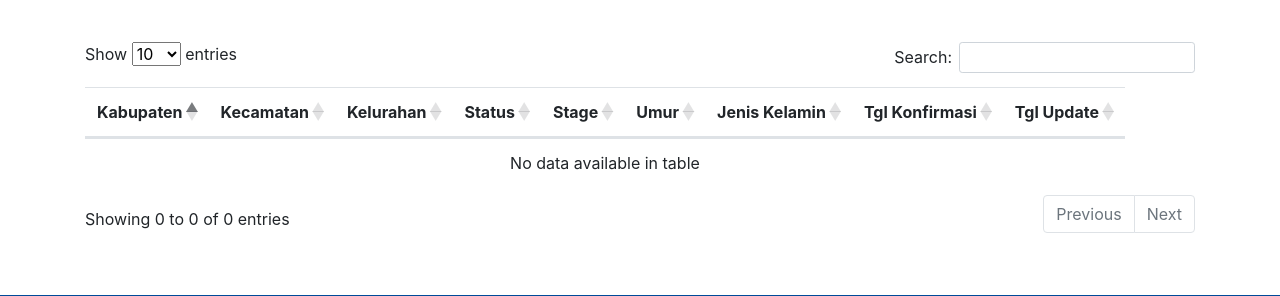
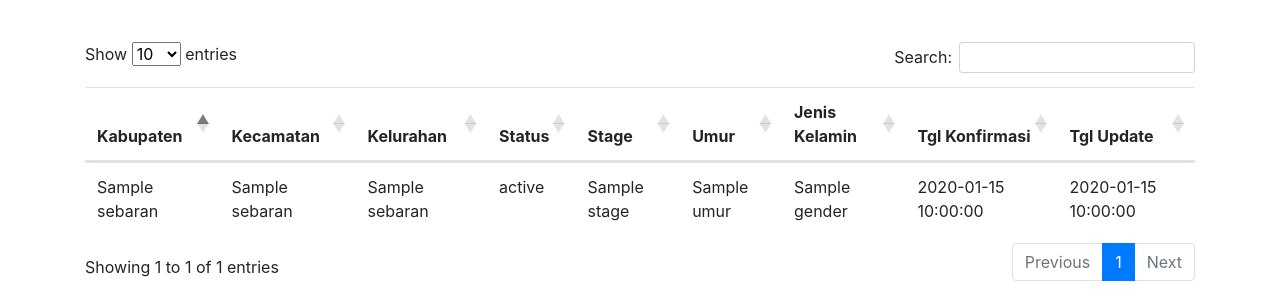
Before and after one commit to firstyudha/ci_covid19, a CodeIgniter app: the page made by application/views/vjabar_sebaran.php in a window 1280 px wide. Shown: the part 881-1177 px from the top of the page. Run offline with CodeIgniter, Linux system fonts and the light colour scheme; the template is opened without the code that fills it: most values are stand-ins (such as "Sample title", 1, 10 or a date in 2020); data that the repository does not hold is empty; some libraries are stand-ins or nearby versions.

Commit message:
change sebaran data to api

```diff
--- a/application/views/vjabar_sebaran.php
+++ b/application/views/vjabar_sebaran.php
@@ -1,12 +1,3 @@
-<?php
-    $data = file_get_contents('assets/json/map.json');
-    $data = utf8_encode($data);
-    $sebaranjabar = json_decode($data,true);
-
-    $updated = $sebaranjabar['data']['metadata']['last_update'];
-    $sebaran = $sebaranjabar['data']['content'];
-?>
-
 <!DOCTYPE html>
 <html lang="en">
 
```
Also changed, not shown: application/controllers/Covid.php (+6 -6 lines).
